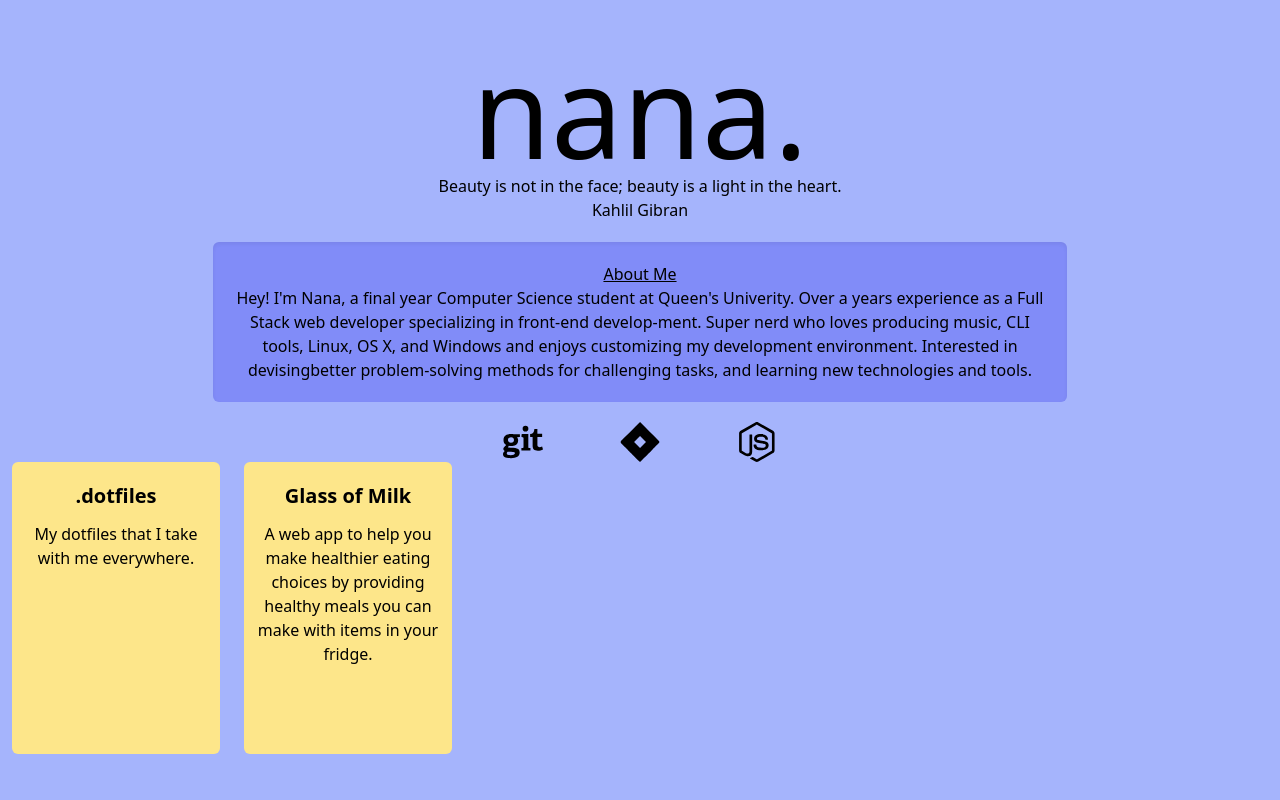
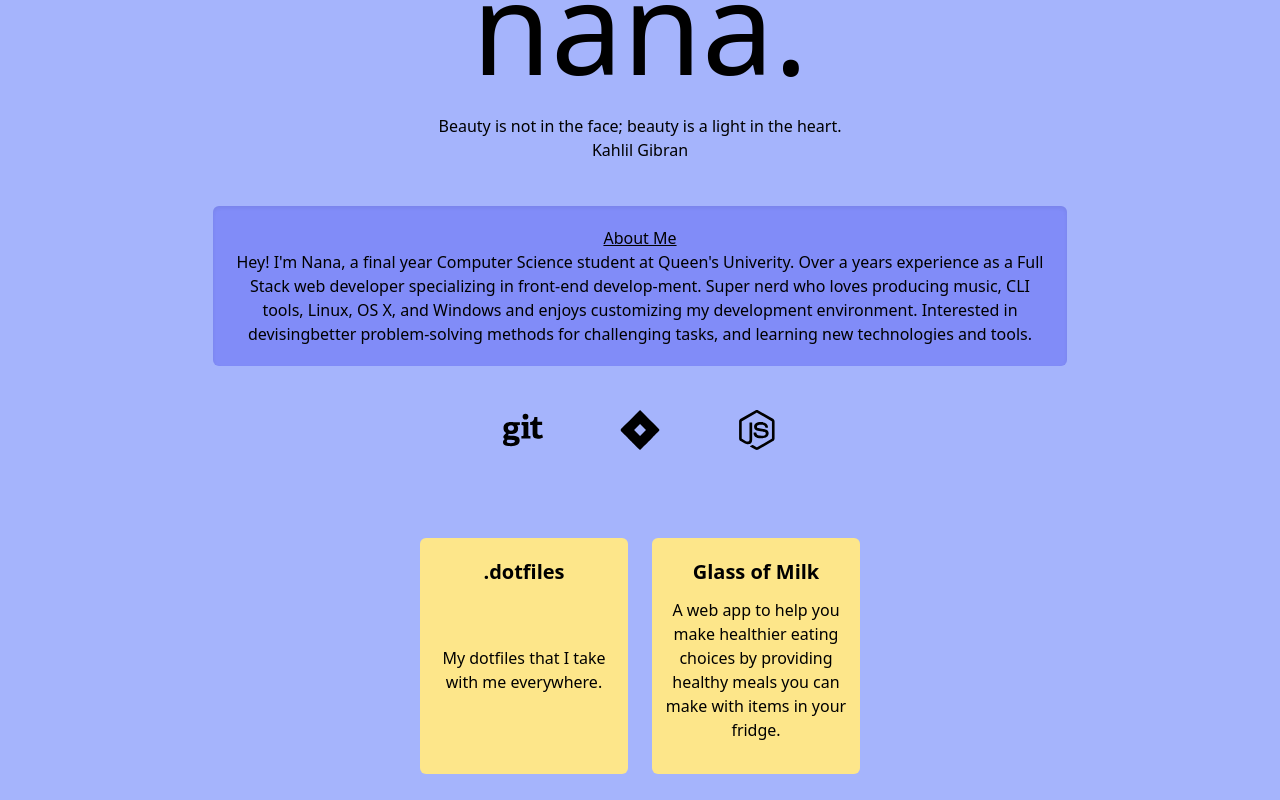
Before and after one commit to nana-boateng/portfolio, a React (Create React App) app: page / in a window 1280 px wide. Built offline with nearby package versions, Linux system fonts and the light colour scheme.

Commit message:
Finish styling

```diff
--- a/src/components/Carousel.jsx
+++ b/src/components/Carousel.jsx
@@ -3,7 +3,7 @@ import { GrNode } from "react-icons/gr";
 
 export default function Carousel() {
   return (
-    <div className="flex flex-row justify-evenly w-1/3 mx-auto">
+    <div className="flex flex-row justify-evenly w-1/3 mx-auto my-6">
       <FaGit className={`h-10 w-10`} />
       <FaJira className={`h-10 w-10`} />
       <GrNode className={`h-10 w-10`} />
--- a/src/components/Projects.jsx
+++ b/src/components/Projects.jsx
@@ -2,7 +2,7 @@ import { getIcons } from "./../util/";
 
 export default function Projects({ projects }) {
   return (
-    <div className="flex flex-row">
+    <div className="flex flex-row mx-auto my-16 ">
       {Object.keys(projects).map((item) => {
         console.log("item:", projects[item]);
 
@@ -11,12 +11,16 @@ export default function Projects({ projects }) {
         const stack = projects[item].stack;
 
         return (
-          <div className="w-52 mx-3 min-h-full rounded-md p-2 bg-yellow-200">
+          <div className="flex flex-col justify-between w-52 mx-3 min-h-full rounded-md p-2 duration-200 bg-yellow-200 hover:bg-yellow-300 hover:scale-150">
             <div className="text-center font-bold text-xl my-3">{title}</div>
             <div className="text-center">{description}</div>
-            <div className="flex flex-row justify-evenly mx-auto w-full h-20">
+            <div className="flex flex-row justify-evenly my-3 ml-6">
               {stack.map((item) => {
-                return getIcons(item) ? getIcons(item) : "";
+                return (
+                  getIcons(item) && (
+                    <div className="h-16 w-10 ">{getIcons(item)}</div>
+                  )
+                );
               })}
             </div>
           </div>
--- a/src/components/Quote.jsx
+++ b/src/components/Quote.jsx
@@ -8,7 +8,7 @@ export default function Quote() {
   };
 
   return (
-    <div className="text-center text-black">
+    <div className="text-center text-black my-6">
       <div>{quote.text}</div>
       <div>{quote.author}</div>
     </div>
--- a/src/components/Summary.jsx
+++ b/src/components/Summary.jsx
@@ -1,6 +1,6 @@
 export default function Summary() {
   return (
-    <div className="w-2/3 mx-auto bg-indigo-400 rounded-md shadow-inner p-5 my-5">
+    <div className="w-2/3 mx-auto bg-indigo-400 rounded-md shadow-inner p-5 my-5 duration-300 hover:bg-indigo-300">
       <h2 className="underline text-center ">About Me</h2>
       <p className="text-center">
         Hey! I'm Nana, a final year Computer Science student at Queen's
```
